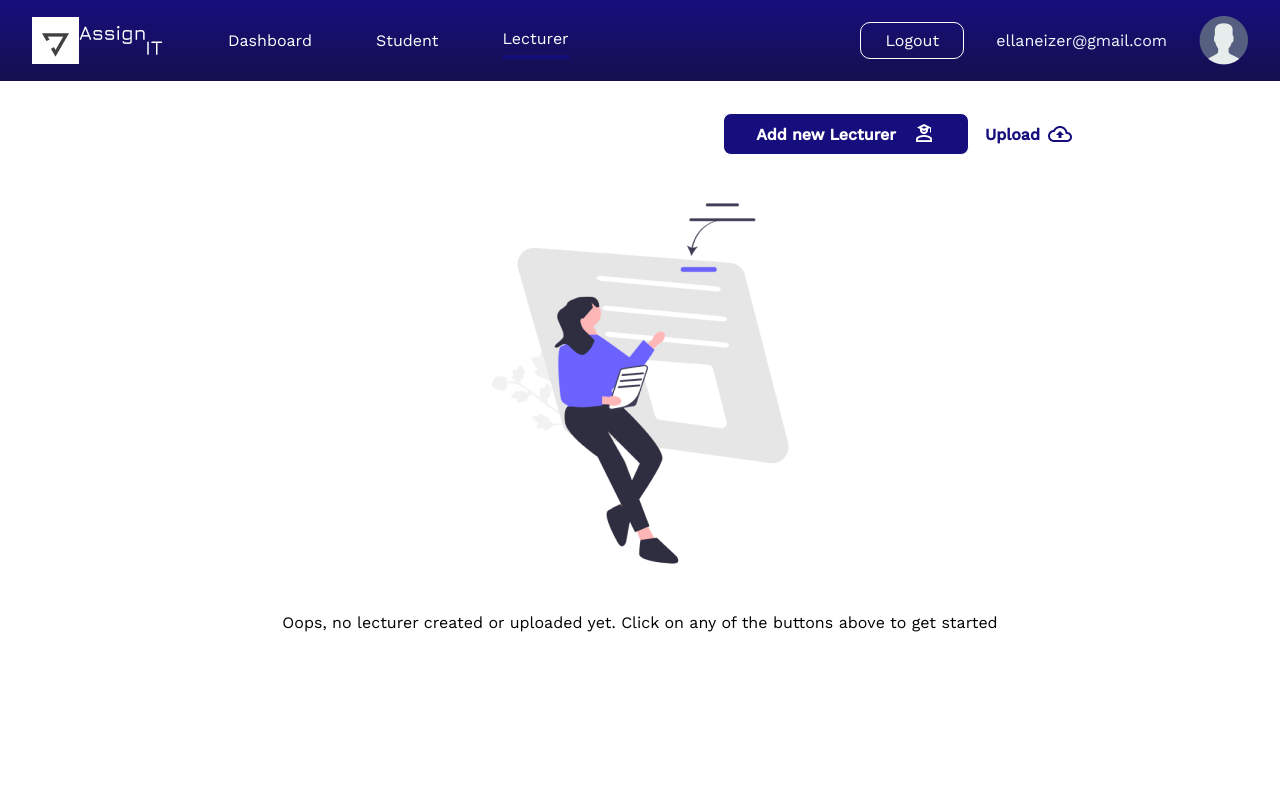
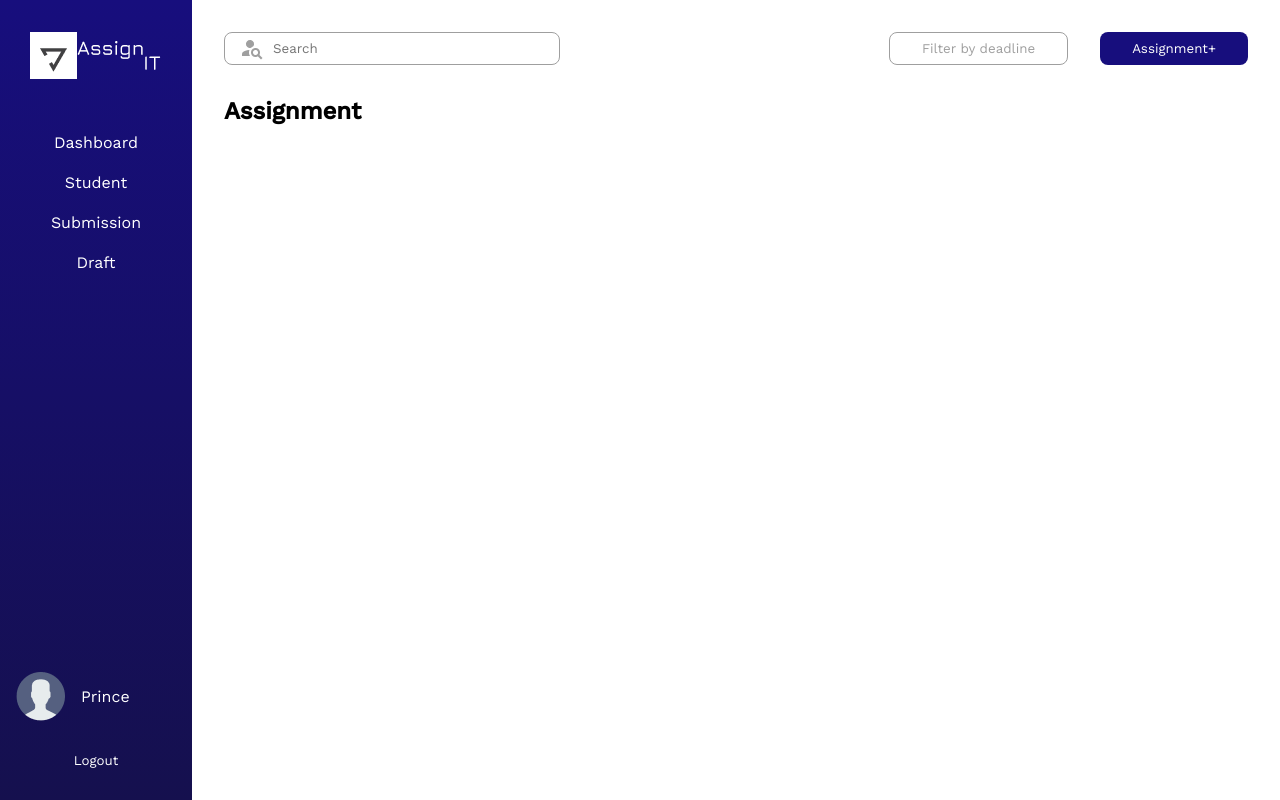
Before and after one commit to amt-divine-duah/test-repo-gitinspired, a React (Vite) app in the folder frontend/: page /lecturer in a window 1280 px wide. Built offline with nearby package versions, Linux system fonts and the light colour scheme.

Commit message:
updated design

```diff
--- a/frontend/src/App.css
+++ b/frontend/src/App.css
@@ -10,10 +10,20 @@
   --offWhite: #F2F2F2;
   --navBarGradient:  linear-gradient(180deg, #170E7D 0%, #15104E 100%);
 
-
-
 }
 
+.app{
+  max-width: 1440px;
+  max-height: 1024px;
+  margin: auto;
+}
+
+@media screen and (min-width:1400px)
+{
+  .app{
+    box-shadow: 2px 1px 5px 2px rgba(0, 0, 0, 0.2);
+  }
+}
 
 .big-box {
   position: relative;
--- a/frontend/src/App.tsx
+++ b/frontend/src/App.tsx
@@ -1,16 +1,16 @@
-import HomePage from "./Pages/HomePage"
+
 import LecturerDashBoard from "./Pages/LecturerDashBoard"
+import './App.css';
 
 
 
 
 const App = () => {
   return (
-    <>
-    {/* <LecturerDashBoard/> */}
-     <HomePage/>
+    <div className="app">
+      <LecturerDashBoard/>
+    </div>
 
-    </>
   )
 }
 
--- a/frontend/src/Styles/board.scss
+++ b/frontend/src/Styles/board.scss
@@ -9,8 +9,14 @@
         margin: 2rem 13rem;
 
 
+
         .admin-board{
-                display: grid;
+                display: flex;
+                flex-direction: column;
+                height: 100%;
+
+
+
                 .main-board-header{
                     display: flex;
                     justify-content: space-between;
@@ -55,12 +61,14 @@
 
                 .main-board-body{
                     display: flex;
+                    height: 100%;
                     flex-direction: column;
                     align-items: center;
+                    justify-content: center;
 
-                    @include xl{
-                        margin-top: 4rem;
-                    }
+
+
+
                  }
 
             }
--- a/frontend/src/Styles/createUserModal.scss
+++ b/frontend/src/Styles/createUserModal.scss
@@ -3,8 +3,8 @@
 
 .container{
     position: absolute;
-    width: 100vw;
-    height: 100vh;
+    width: 100%;
+    height: 100%;
     top: 0;
     left: 0;
     background: rgba(59, 59, 64, 0.8);
--- a/frontend/src/Styles/homePage.scss
+++ b/frontend/src/Styles/homePage.scss
@@ -4,5 +4,7 @@
 .home{
     @include lg{
         position: relative;
+        width: 100%;
+        height: 100vh;
     }
 }
--- a/frontend/src/Styles/lecturerCreateAssignmentModal.scss
+++ b/frontend/src/Styles/lecturerCreateAssignmentModal.scss
@@ -4,17 +4,20 @@
 .create-assignment-modal-container{
     @include lg{
         position: absolute;
-        width: 100vw;
-        height: 100vh;
+        width: 100%;
+        height: 100%;
         top: 0;
         left: 0;
         background: rgba(59, 59, 64, 0.8);
         display: grid;
         place-items: center;
 
+
         .assignment-modal{
             width: 65%;
             height: 90%;
+            max-width: 1090px;
+            max-height: 726px;
             background-color: #fff;
             backdrop-filter: blur(2px);
             border-radius: 8px;
--- a/frontend/src/Styles/lecturerDashBoard.scss
+++ b/frontend/src/Styles/lecturerDashBoard.scss
@@ -6,6 +6,9 @@
         @include lg{
         display: grid;
         grid-template-columns: 15%  85%;
+        height: 100vh;
+        max-height: 1024px;
+        position: relative;
 
         .main-lecturer-board{
             margin: 2rem 2rem;
--- a/frontend/src/Styles/sidebar.scss
+++ b/frontend/src/Styles/sidebar.scss
@@ -5,7 +5,6 @@
     @include lg{
         display: flex;
         flex-direction: column;
-        height: 100vh;
         justify-content: space-between;
         align-items: center;
         padding: 2rem 0;
--- a/frontend/src/Styles/uploadModal.scss
+++ b/frontend/src/Styles/uploadModal.scss
@@ -6,8 +6,8 @@
     @include lg{
         position: absolute;
         background-color: rgba(59, 59, 64, 0.8);
-        width: 100vw;
-        height: 100vh;
+        width: 100%;
+        height: 100%;
         top: 0;
         display: grid;
         place-items: center;
--- a/frontend/src/components/Board.tsx
+++ b/frontend/src/components/Board.tsx
@@ -60,7 +60,7 @@ const Board = ({users, buttonInfo,message,showAddUserModal,data,userTableName,sh
         </div>
 
        { data.length ===0 && <div className='main-board-body'>
-          <img src="./main-page-image.png" alt="" />
+         <img src="./main-page-image.png" alt="" />
           <p>{message}</p>
         </div>}
             {data.length>0 && <Table userTableName={userTableName} data={records} />}
```
